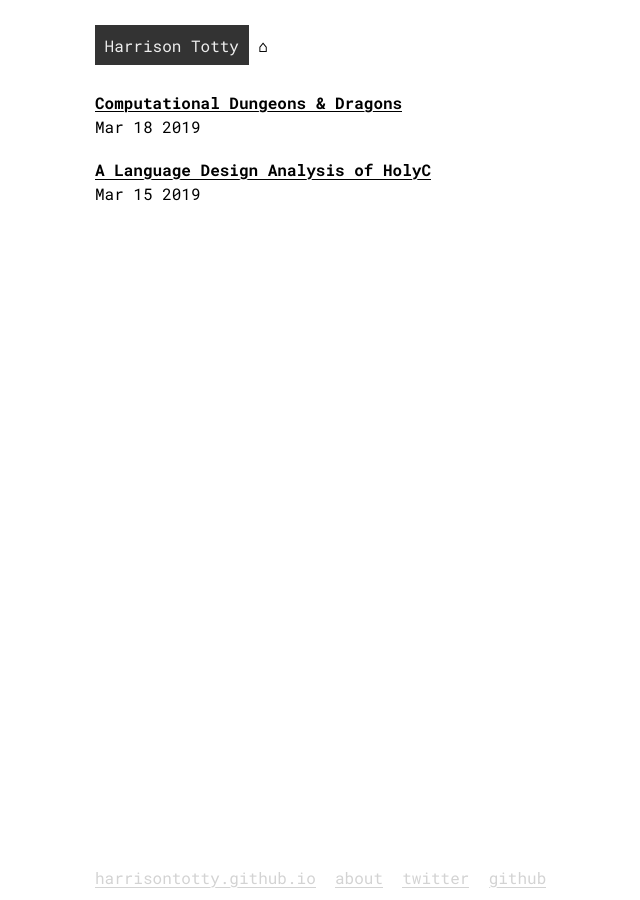
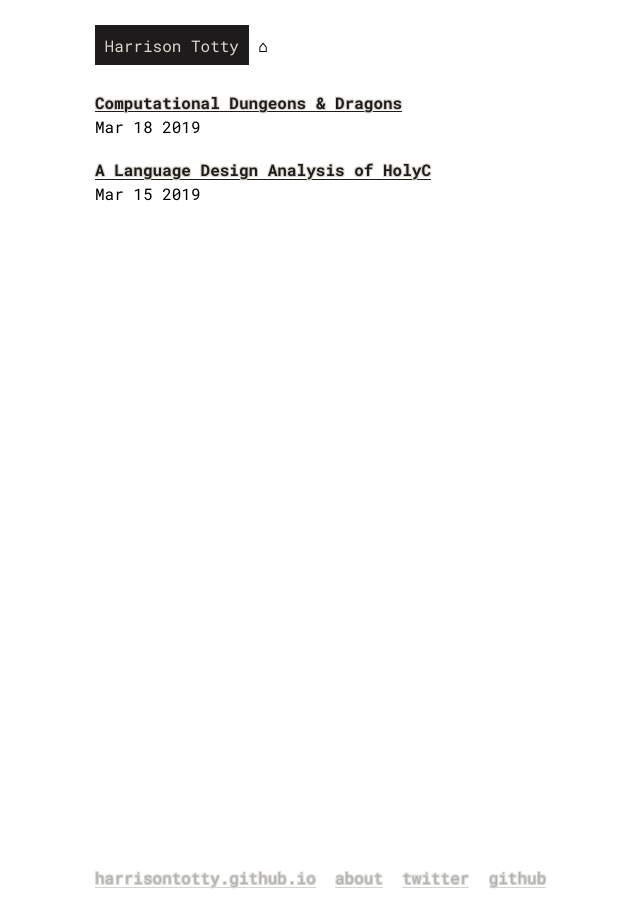
Before and after one commit to HarrisonTotty/harrisontotty.github.io, a Jekyll site: the page built from index.html, in a window 1280 px wide. Shown: the whole page, without its empty margins (161-801 px from the left). Built offline with Jekyll 4.4.1, drawn with Linux system fonts in a browser that asks for light colours.

Commit message:
re-color

```diff
--- a/_layouts/default.html
+++ b/_layouts/default.html
@@ -34,17 +34,17 @@
     margin: 0;
   }
   a {
-    color: blue;
-    background-image: linear-gradient(to bottom,blue 75%,blue 75%);
-    text-shadow: -1px -1px 0 white,1px -1px 0 white,-1px 1px 0 white,1px 1px 0 white;
+    color: #60728d;
+    background-image: linear-gradient(to bottom,#60728d 75%,#60728d 75%);
+    text-shadow: -1px -1px 0 #ddd8cf,1px -1px 0 #ddd8cf,-1px 1px 0 #ddd8cf,1px 1px 0 #ddd8cf;
     background-repeat: repeat-x;
     background-size: 1px 1px;
     background-position: 0 96%;
     text-decoration: none;
   }
   .heading a {
-    color: black;
-    background-image: linear-gradient(to bottom,black 75%,black 75%);
+    color: #1d1b1b;
+    background-image: linear-gradient(to bottom,#1d1b1b 75%,#1d1b1b 75%);
   }
   .heading {
     margin: 0 0 2ch;
@@ -56,13 +56,13 @@
   .username a {
     text-shadow: none;
     background-image: none;
-    background-color: #333;
-    color: #EEE;
+    background-color: #1d1b1b;
+    color: #ddd8cf;
     padding: 1ch;
     border: 0;
   }
   hr {
-    border: 1px solid #ECECEC;
+    border: 1px solid #ddd8cf;
   }
   p {
     margin: 1.5em 0;
@@ -72,7 +72,7 @@
   }
   pre {
     padding: 1ch;
-    background-color: #f4f4f4;
+    background-color: #ddd8cf;
     overflow-x: auto;
   }
   ul, ol {
@@ -89,7 +89,7 @@
     max-width:100%;
   }
   footer a {
-    color: lightgrey;
+    color: #abafb6;
     background-image: linear-gradient(to bottom,lightgrey 75%,lightgrey 75%);
   }
   @media screen and (min-width:1367px) {
@@ -97,12 +97,12 @@
       font: 20px/1.75em 'Roboto Mono';
     }
     hr {
-      border: 4px solid #ECECEC;
+      border: 4px solid #abafb6;
     }
   }
   code {
-    background-color: #222;
-    color: #fff;
+    background-color: #1d1b1b;
+    color: #ddd8cf;
     padding: 2px 3px;
   }
   </style>
```
